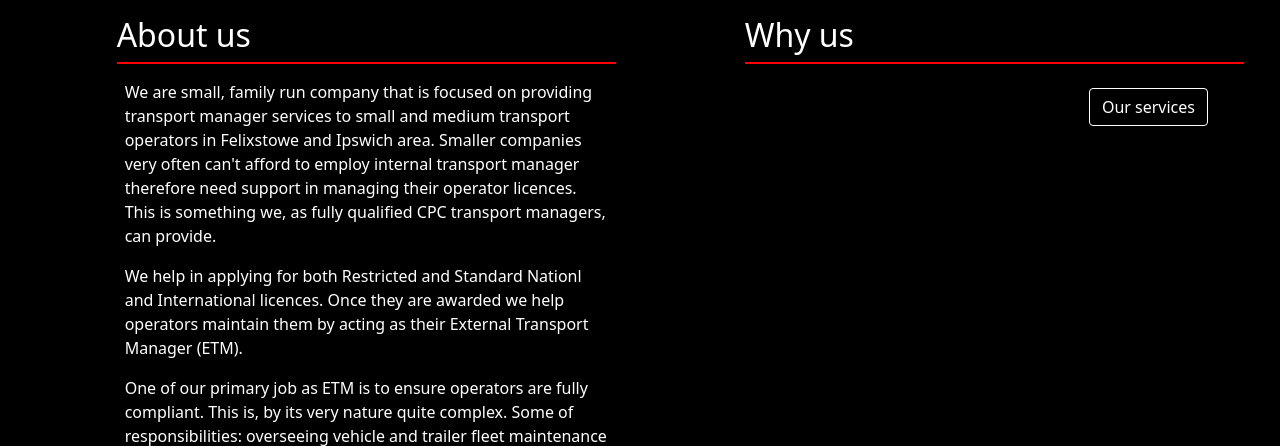
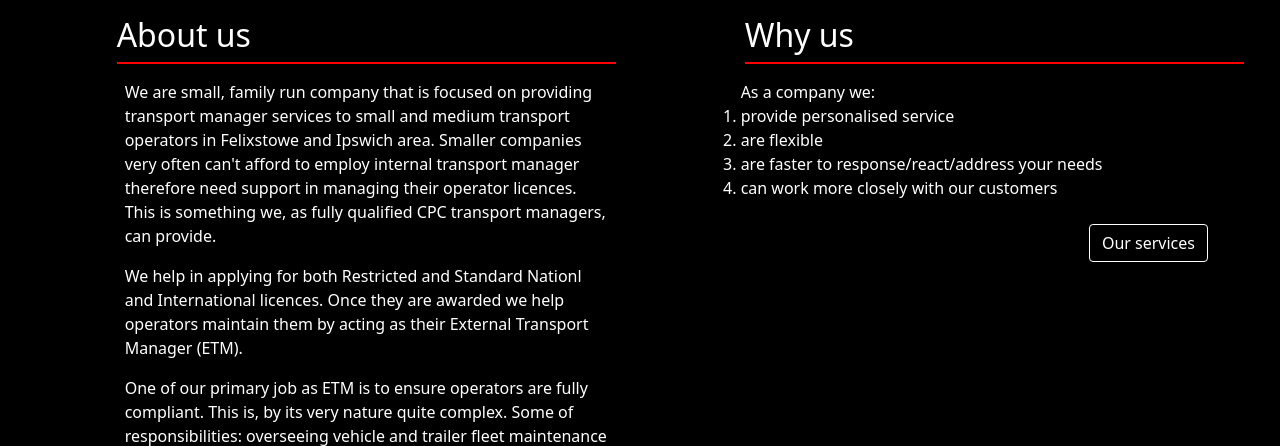
Before and after one commit to malc-u/Your-CPC-TransportManager, a Flask app: page /about in a window 1280 px wide. Shown: the part 48-494 px from the top of the page. Run offline with Flask 2, Linux system fonts and the light colour scheme; some libraries are stand-ins or nearby versions.

Commit message:
Described some company advantages

```diff
--- a/templates/pages/about.html
+++ b/templates/pages/about.html
@@ -22,6 +22,12 @@
     <div class="col-12 col-md-5 offset-md-1 pt-5 pt-sm-3">
         <h2 class="h2-about">Why us</h2>
         <div class="row">
+            <ol class="p-about">As a company we:
+                <li>provide personalised service</li>
+                <li>are flexible</li>
+                <li>are faster to response/react/address your needs</li>
+                <li>can work more closely with our customers</li>
+            </ol>
         </div>
         <div class="row">
         </div>
```
